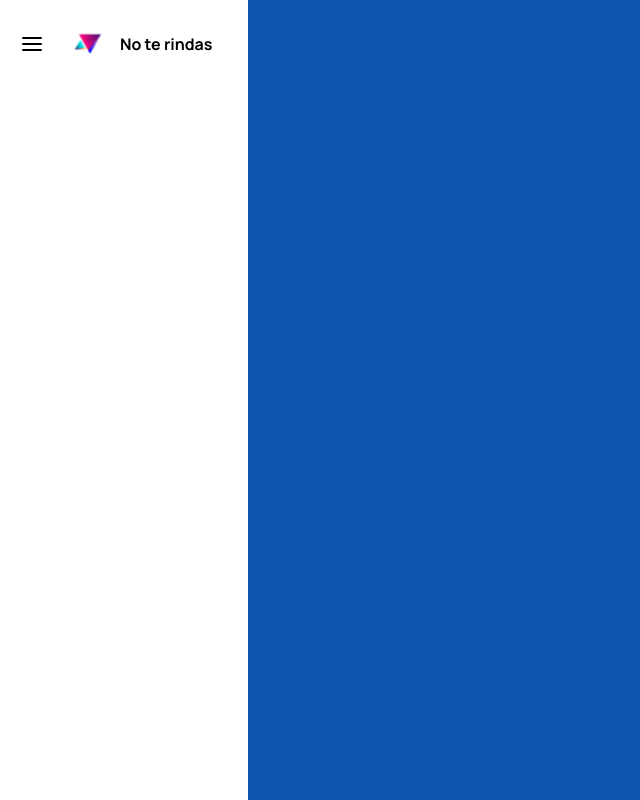
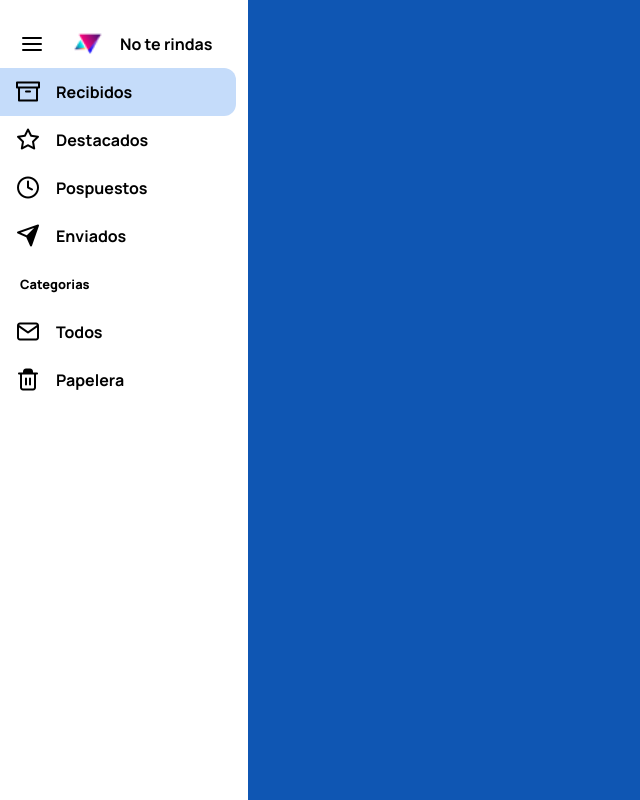
Before and after one commit to OscarAguilarL/sidebar, a React (Create React App) app: page /recibidos in a window 1280 px wide. Shown: the whole page, without its empty margins (0-640 px from the left). Built offline with nearby package versions, Linux system fonts and the light colour scheme.

Commit message:
Style navigation item

```diff
--- a/src/components/NavigationItem/NavigationItem.css
+++ b/src/components/NavigationItem/NavigationItem.css
@@ -0,0 +1,30 @@
+.navigationItem {
+  overflow: hidden;
+  display: flex;
+  display: flex;
+  gap: 1rem;
+  justify-content: flex-start;
+  font: var(--subtitle1);
+  padding: 0.75rem;
+  padding-inline-start: 1rem;
+  border-radius: 0 0.75rem 0.75rem 0;
+  transition: background-color .3s ease;
+  cursor: pointer;
+}
+
+.navigationItem-button {
+  background: none;
+  border: none;
+  display: flex;
+  justify-content: center;
+  align-items: center;
+  font-size: 1.5rem;
+}
+
+.navigationItem-title {
+}
+
+.navigationItem.is-selected,
+.navigationItem:hover {
+  background: var(--blueBg);
+}
--- a/src/components/NavigationItem/NavigationItem.js
+++ b/src/components/NavigationItem/NavigationItem.js
@@ -0,0 +1,13 @@
+import React from 'react';
+import './NavigationItem.css';
+
+export const NavigationItem = ({ icon, title, selected }) => {
+  return (
+    <div className={`navigationItem ${selected && 'is-selected'}`}>
+      <button className="navigationItem-button">
+        <i className={`icon-${icon}`} aria-hidden="true"></i>
+      </button>
+      <p className="navigationItem-title">{title}</p>
+    </div>
+  );
+};
--- a/src/components/Sidebar/Sidebar.css
+++ b/src/components/Sidebar/Sidebar.css
@@ -3,7 +3,7 @@
   block-size: 100vh;
   background-color: var(--white);
   transition: width .7s ease-in;
-  padding-inline-end: 8px;
+  padding-inline-end: 12px;
   padding-block-start: 1.25rem;
   overflow: hidden;
 }
@@ -11,3 +11,9 @@
 .Sidebar.is-open {
   inline-size: 15.5rem;
 }
+
+.Sidebar .sidebar-header {
+  font: var(--overline);
+  padding-inline-start: 1.25rem;
+  padding-block: 1rem;
+}
--- a/src/components/Sidebar/Sidebar.js
+++ b/src/components/Sidebar/Sidebar.js
@@ -1,7 +1,20 @@
 import React, { useState } from 'react';
 import { Menu } from '../Menu/Menu';
+import { NavigationItem } from '../NavigationItem/NavigationItem';
 
 import './Sidebar.css';
+
+const navItems = [
+  { icon: 'archive', title: 'Recibidos', selected: true },
+  { icon: 'start', title: 'Destacados', selected: false },
+  { icon: 'clock', title: 'Pospuestos', selected: false },
+  { icon: 'send', title: 'Enviados', selected: false },
+];
+
+const navCategorieItems = [
+  { icon: 'mail', title: 'Todos', selected: false },
+  { icon: 'trash', title: 'Papelera', selected: false },
+];
 
 export const Sidebar = () => {
   const [isOpen, setIsOpen] = useState(true);
@@ -9,6 +22,23 @@ export const Sidebar = () => {
   return (
     <div className={`Sidebar ${isOpen && 'is-open'}`}>
       <Menu setIsOpen={setIsOpen} isOpen={isOpen} />
+      {navItems.map((item) => (
+        <NavigationItem
+          icon={item.icon}
+          title={item.title}
+          key={item.title}
+          selected={item.selected}
+        />
+      ))}
+      <p className="sidebar-header" >Categorias</p>
+      {navCategorieItems.map((item) => (
+        <NavigationItem
+          icon={item.icon}
+          title={item.title}
+          key={item.title}
+          selected={item.selected}
+        />
+      ))}
     </div>
   );
 };
--- a/src/index.css
+++ b/src/index.css
@@ -9,7 +9,7 @@
   --blueBg: #c5dcfa;
   --baseFont: 'Manrope', sans-serif;
   --subtitle1: normal 700 1rem/1.5rem var(--baseFont);
-  --overline: normal 800 0.625rem/1rem var(--baseFont);
+  --overline: normal 800 0.8rem/1rem var(--baseFont);
 }
 
 * {
```
Also changed, not shown: src/components/NavigationSubheader/NavigationSubheader.css (deleted), src/components/NavigationSubheader/NavigationSubheader.js (deleted).
